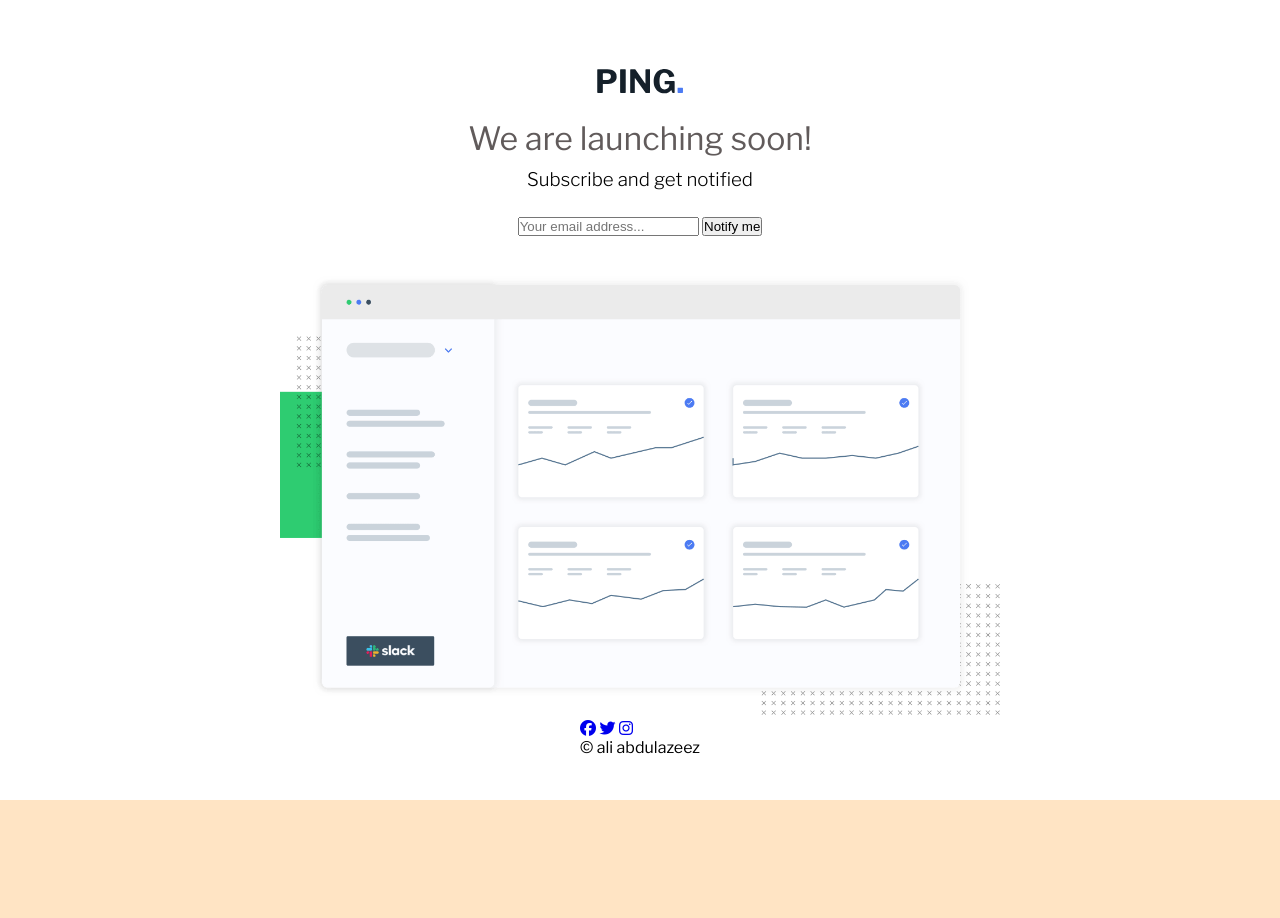
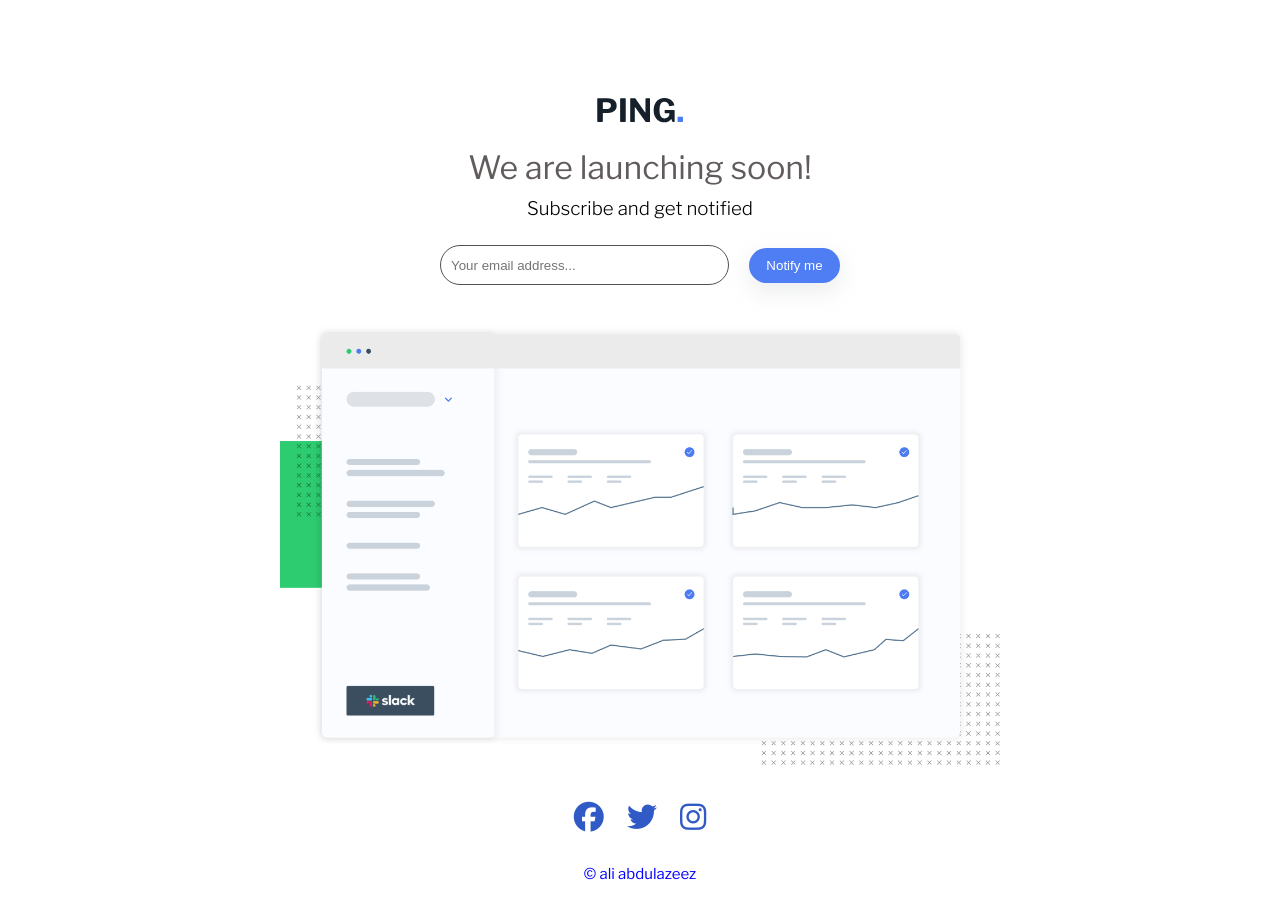
Before and after one commit to aliabdulazeez/Challenge-4, a plain HTML site: page index.html in a window 1280 px wide. Before the commit the page ends 800 px from the top, so only its background shows below. Drawn offline with nearby package versions, Linux system fonts and the light colour scheme.

Commit message:
css done

```diff
--- a/index.html
+++ b/index.html
@@ -35,11 +35,11 @@
                 <a href="#"> <i class="fab fa-instagram"></i></a>
 
 
+            </div>
+            <div>
+                &copy; ali abdulazeez
+            </div>
 
-
-
-            </div>
-            &copy; ali abdulazeez
         </footer>
 
 
--- a/style.css
+++ b/style.css
@@ -5,7 +5,7 @@
 }
 
 body{
-    background-color: bisque;
+
     font-family: 'Libre Franklin', sans-serif;
 
 }
@@ -15,7 +15,7 @@ body{
     max-width: 1440px;
     background-color: #ffffff;
     height: 100vh;
-    margin: 0 auto;
+    margin: 5rem auto;
     display: flex;
     flex-direction: column;
     justify-content: center;
@@ -23,7 +23,8 @@ body{
 }
 
 .logo{
-    margin: 25px;
+    margin: 40px 0 25px 0;
+
 }
 
 h1{
@@ -37,9 +38,51 @@ h3{
 
 
 .email{
-    margin: 25px 0 40px 0;
+    max-width: 400px;
+    width: 100%;
+    margin: 25px 30px 40px 30px;
+    display: flex;
+    align-items: center;
+    justify-content: space-around;
+
 
 }
+
+.input{
+    width: 100%;
+    max-width: 20rem;
+    height: 2.5rem;
+    border: 1px solid rgb(83, 80, 80);
+    border-radius: 30px;
+    margin-right: 20px;
+    padding: 5px 5px 5px 10px;
+}
+.input:focus{
+    outline: none;
+}
+
+
+#submit-btn{
+    width: 30%;
+    padding: 10px 10px;
+    color: #fff;
+    border-radius: 30px;
+    background-color: hsl(223, 87%, 63%);
+    box-shadow: rgba(149, 157, 165, 0.2) 0px 8px 24px;
+    border: none;
+    cursor: pointer;
+}
+
+
+#submit-btn:focus{
+    outline: none;
+}
+
+#submit-btn:hover{
+    background-color: hsl(223, 73%, 47%);
+}
+
+
 
 .main-img{
     max-width: 45rem;
@@ -49,3 +92,29 @@ h3{
 .main-img img{
     width: 100%;
 }
+
+
+
+footer{
+    max-width: 50rem;
+    width: 100%;
+    height: 10rem;
+    text-align: center;
+    margin-bottom: 20px;
+    color: blue;
+    font-size: 15px;
+}
+
+.social a{
+    padding: 10px;
+    font-size: 30px;
+    color: hsl(223, 61%, 48%);
+}
+
+.social a:hover{
+    color: hsl(223, 68%, 37%);
+}
+
+.social{
+    margin: 30px 0 30px 0;
+}
```
